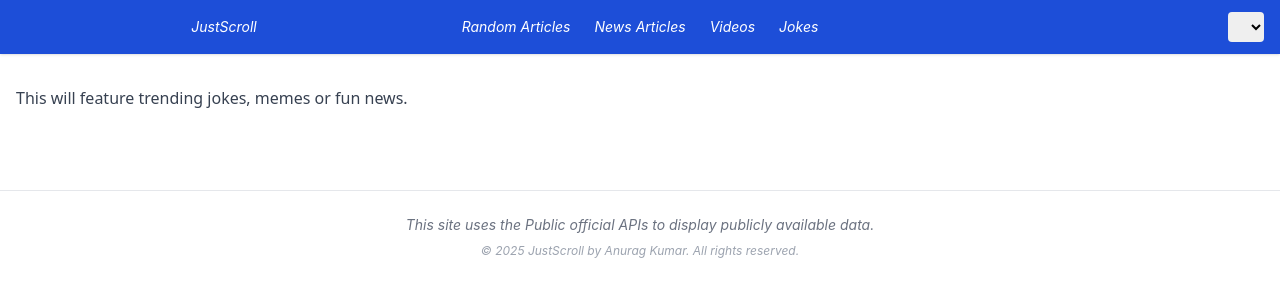
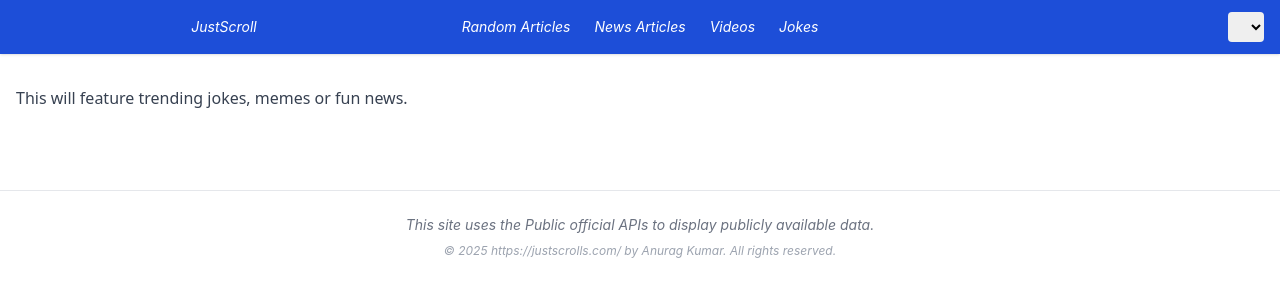
Before and after one commit to justscrollorg/scrollfeed-ui, a React (Create React App) app: page /jokes in a window 1280 px wide. Shown: the top 300 px of the page. Built offline with nearby package versions, Linux system fonts and the light colour scheme.

Commit message:
cpyright

```diff
--- a/src/components/Footer/Footer.jsx
+++ b/src/components/Footer/Footer.jsx
@@ -10,7 +10,7 @@ function Footer() {
         </p>
 
         <p className="text-xs text-gray-400 italic mt-2">
-          © {new Date().getFullYear()} JustScroll by Anurag Kumar. All rights
+          © {new Date().getFullYear()} https://justscrolls.com/ by Anurag Kumar. All rights
           reserved.
         </p>
       </div>
```
